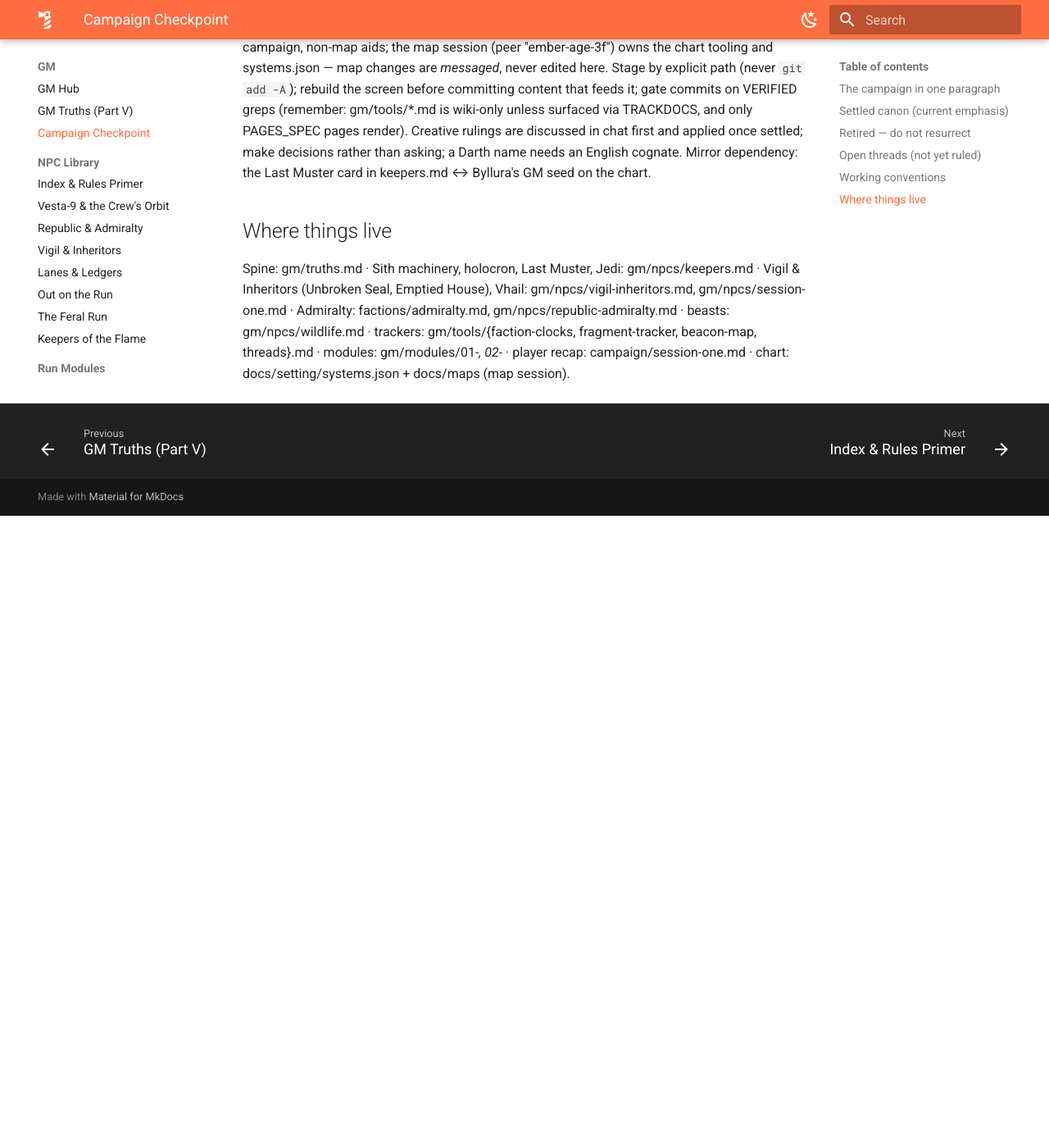
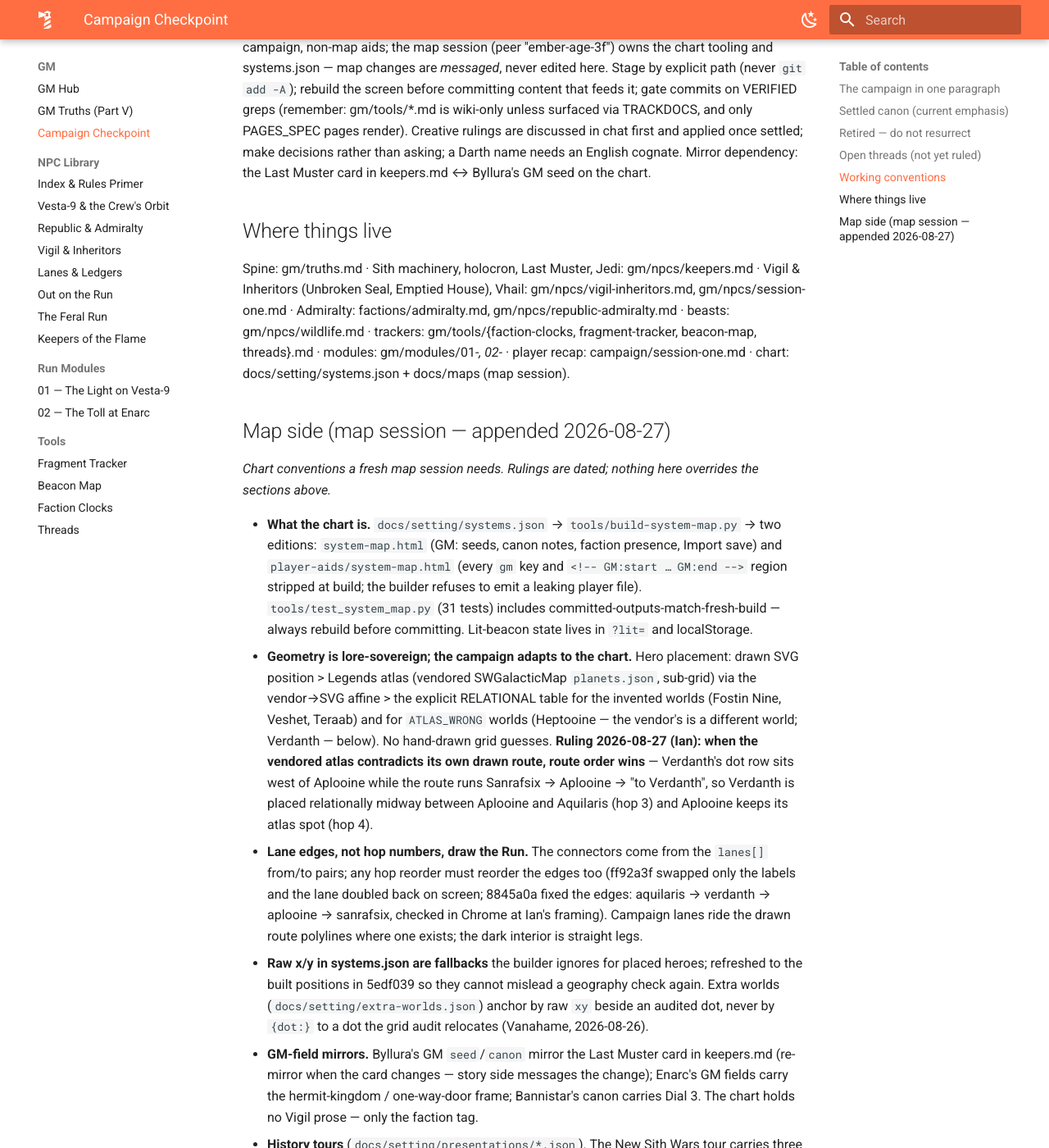
Before and after one commit to iandoriath/ember-age, an MkDocs documentation site: the page built from docs/gm/checkpoint.md, in a window 1280 px wide and 1400 px high, scrolled down 3914 px. Shown: the whole window at 82% size. Built offline with MkDocs 1.6.1 and Material for MkDocs 9.7.7, drawn with Linux system fonts in a browser that asks for light colours; before the commit the page ends 4543 px from its top, so only the background shows below that; some of the changed text lies outside the part shown.

Commit message:
Checkpoint: '## Map side' appended (map session, 2026-08-27) — the two-edition build and its player-strip guarantee, lore-sovereign placement with the route-order-wins ruling and ATLAS_WRONG/relational mechanism, lane edges (not hop numbers) drawing the Run, the raw x/y refresh, the Byllura↔Last Muster mirror, history-tour sourcing, the shared GM-screen build and phone layout, Chrome-check technique, and a map-side Retired list. Story sections untouched.
Co-Authored-By: Claude Fable 5 <noreply@anthropic.com>
Claude-Session: https://claude.ai/code/session_01WxnsfdQckT4jqia5jAFCo3

```diff
--- a/docs/gm/checkpoint.md
+++ b/docs/gm/checkpoint.md
@@ -57,3 +57,17 @@ Two sessions share one checkout: this session owns docs/gm, setting prose, facti
 ## Where things live
 
 Spine: gm/truths.md · Sith machinery, holocron, Last Muster, Jedi: gm/npcs/keepers.md · Vigil & Inheritors (Unbroken Seal, Emptied House), Vhail: gm/npcs/vigil-inheritors.md, gm/npcs/session-one.md · Admiralty: factions/admiralty.md, gm/npcs/republic-admiralty.md · beasts: gm/npcs/wildlife.md · trackers: gm/tools/{faction-clocks, fragment-tracker, beacon-map, threads}.md · modules: gm/modules/01-*, 02-* · player recap: campaign/session-one.md · chart: docs/setting/systems.json + docs/maps (map session).
+
+## Map side (map session — appended 2026-08-27)
+
+*Chart conventions a fresh map session needs. Rulings are dated; nothing here overrides the sections above.*
+
+- **What the chart is.** `docs/setting/systems.json` → `tools/build-system-map.py` → two editions: `system-map.html` (GM: seeds, canon notes, faction presence, Import save) and `player-aids/system-map.html` (every `gm` key and `<!-- GM:start … GM:end -->` region stripped at build; the builder refuses to emit a leaking player file). `tools/test_system_map.py` (31 tests) includes committed-outputs-match-fresh-build — always rebuild before committing. Lit-beacon state lives in `?lit=` and localStorage.
+- **Geometry is lore-sovereign; the campaign adapts to the chart.** Hero placement: drawn SVG position > Legends atlas (vendored SWGalacticMap `planets.json`, sub-grid) via the vendor→SVG affine > the explicit RELATIONAL table for the invented worlds (Fostin Nine, Veshet, Teraab) and for `ATLAS_WRONG` worlds (Heptooine — the vendor's is a different world; Verdanth — below). No hand-drawn grid guesses. **Ruling 2026-08-27 (Ian): when the vendored atlas contradicts its own drawn route, route order wins** — Verdanth's dot row sits west of Aplooine while the route runs Sanrafsix → Aplooine → "to Verdanth", so Verdanth is placed relationally midway between Aplooine and Aquilaris (hop 3) and Aplooine keeps its atlas spot (hop 4).
+- **Lane edges, not hop numbers, draw the Run.** The connectors come from the `lanes[]` from/to pairs; any hop reorder must reorder the edges too (ff92a3f swapped only the labels and the lane doubled back on screen; 8845a0a fixed the edges: aquilaris → verdanth → aplooine → sanrafsix, checked in Chrome at Ian's framing). Campaign lanes ride the drawn route polylines where one exists; the dark interior is straight legs.
+- **Raw x/y in systems.json are fallbacks** the builder ignores for placed heroes; refreshed to the built positions in 5edf039 so they cannot mislead a geography check again. Extra worlds (`docs/setting/extra-worlds.json`) anchor by raw `xy` beside an audited dot, never by `{dot:}` to a dot the grid audit relocates (Vanahame, 2026-08-26).
+- **GM-field mirrors.** Byllura's GM `seed`/`canon` mirror the Last Muster card in keepers.md (re-mirror when the card changes — story side messages the change); Enarc's GM fields carry the hermit-kingdom / one-way-door frame; Bannistar's canon carries Dial 3. The chart holds no Vigil prose — only the faction tag.
+- **History tours** (`docs/setting/presentations/*.json`). The New Sith Wars tour carries three Grumani-sector slides (The Charge Matrica 1066–1040 · The Hegemony breaks 1040–1033 · Knight Errant 1032 BBY) whose polity hulls follow Knight Errant's stated memberships, fetched from Wookieepedia Legends — never from memory; polity labels nudge apart when they would overprint. Prize-history dates on the chart: Kalarba 81, Kyrska 82–83, Glom Tho 84, Triffis 85 AR.
+- **GM screen build (shared).** `build-gm-screen.py` writes BOTH `gm-screen.html` and `gm-screen.artifact.html` — stage both together. Phone layout (2026-08-27, Ian): the cockpit stacks under 1000px or in any portrait viewport (desktop-site mode on a phone reports >1000px), the header `Aa` button scales text (`S.ui.fs`), the at-hand rail folds when stacked, markdown tables are wrapped and prose tables scroll sideways; landscape phones keep the base size on purpose.
+- **Checking in Chrome.** Serve on a scratch port (never Ian's 8080 table server); the extension's tab is hidden, so tweens and crossfades stall — snap state via JS and capture once per navigation; emulate phone widths with fixed-width same-origin iframes (window resize is ignored).
+- **Map-side retired — do not resurrect:** off-chart "To X" arrow nodes; the galaxy layer in the DOM (it is canvas); the invented world Alui (Aquilaris took its hop); the Sanbra Republic lobe and the Menagerie as painted polities in the tours; Aplooine hop 3 / Verdanth hop 4; anchoring an extra world by `{dot:}` to a relocated dot.
```
